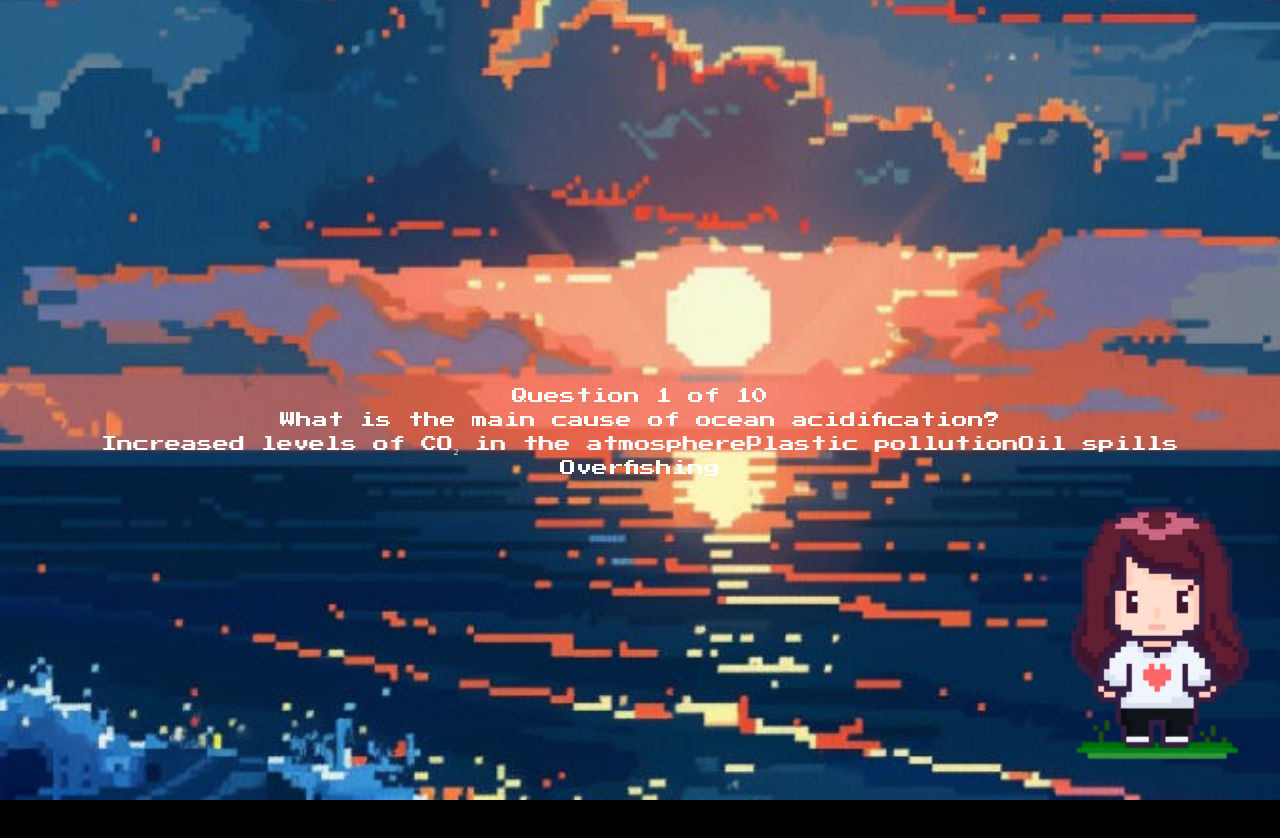
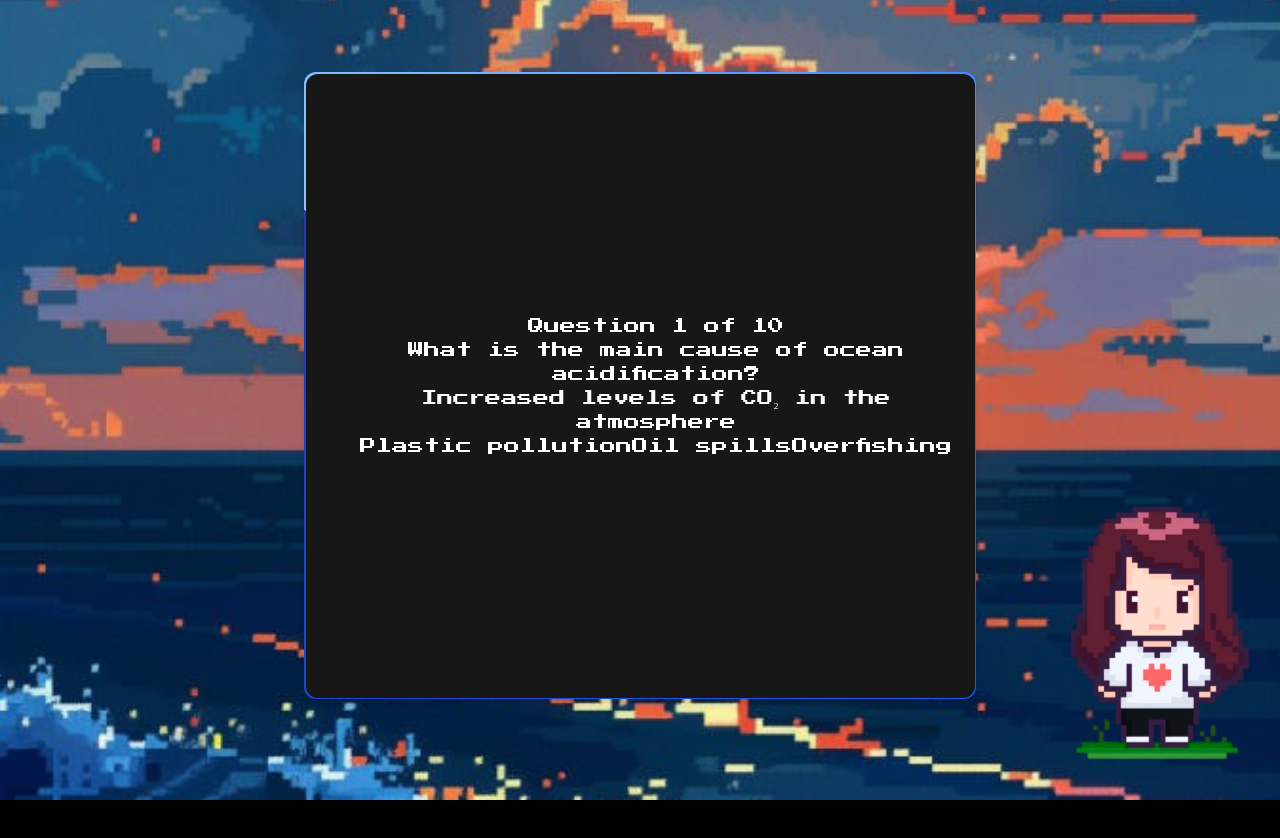
Before and after one commit to focusedaf/arcadias_choice, a React (Vite) app: page /quiz/aquatic in a window 1280 px wide. Shown: the top 838 px of the page. After the commit the page ends 800 px from the top, so only its background shows below. Built offline with nearby package versions, Linux system fonts and the light colour scheme.

Commit message:
testing the ocean quiz layout with the themed boxes

```diff
--- a/src/Components/AquaticAbyssQuiz.jsx
+++ b/src/Components/AquaticAbyssQuiz.jsx
@@ -146,14 +146,24 @@ const Quiz = () => {
   };
 
   return (
-    <div className="min-h-screen flex flex-col items-center justify-center text-white relative">
+    <div className="text-white ">
       <img
         src={ocean_theme}
         alt="Ocean"
         className="fixed top-0 left-0 w-full h-screen object-cover object-center -z-10"
       />
+
       <div className="quiz-container">
-      <h2>Question {currentQuestion + 1} of {questions.length}</h2>
+        <div
+          className="mt-10 mx-auto max-w-md overflow-hidden rounded-xl shadow-md md:max-w-2xl cursor-pointer p-[1.5px] animate-border-rotate bg-conic/[from_var(--border-angle)] from-blue-300 via-blue-600 to-blue-800"
+        >
+          <div
+            className="w-full h-full rounded-xl px-10 py-60 pr-2
+          bg-neutral-900"
+          >
+            <h2>
+              Question {currentQuestion + 1} of {questions.length}
+            </h2>
             <p>{questions[currentQuestion].question}</p>
 
             <div className="options">
@@ -169,14 +179,20 @@ const Quiz = () => {
             </div>
 
             {showFeedback && (
-        <div className={`feedback ${isCorrect ? 'correct' : 'incorrect'}`}>
-          <p>{isCorrect ? 'Correct!' : 'Incorrect!'}</p>
+              <div
+                className={`feedback ${isCorrect ? "correct" : "incorrect"}`}
+              >
+                <p>{isCorrect ? "Correct!" : "Incorrect!"}</p>
                 <p>Tip: {questions[currentQuestion].tip}</p>
                 <button onClick={handleNext}>
-            {currentQuestion < questions.length - 1 ? 'Next Question' : 'See Results'}
+                  {currentQuestion < questions.length - 1
+                    ? "Next Question"
+                    : "See Results"}
                 </button>
               </div>
             )}
+          </div>
+        </div>
       </div>
       <img
         src={arcadia}
--- a/src/Pages/AquaticAbyss.jsx
+++ b/src/Pages/AquaticAbyss.jsx
@@ -50,7 +50,7 @@ const AquaticAbyss = () => {
 
         {/* to display the themed quiz boxes */}
         <div
-          className={`fixed top-20 right-0 h-screen w-full transition-transform transform ${
+          className={`fixed top-0 right-0 h-screen w-full transition-transform transform ${
             visible ? "translate-x-0" : "translate-x-full"
           } z-50`}
         >
```
Lines whose indentation alone changed are shown as unchanged.
